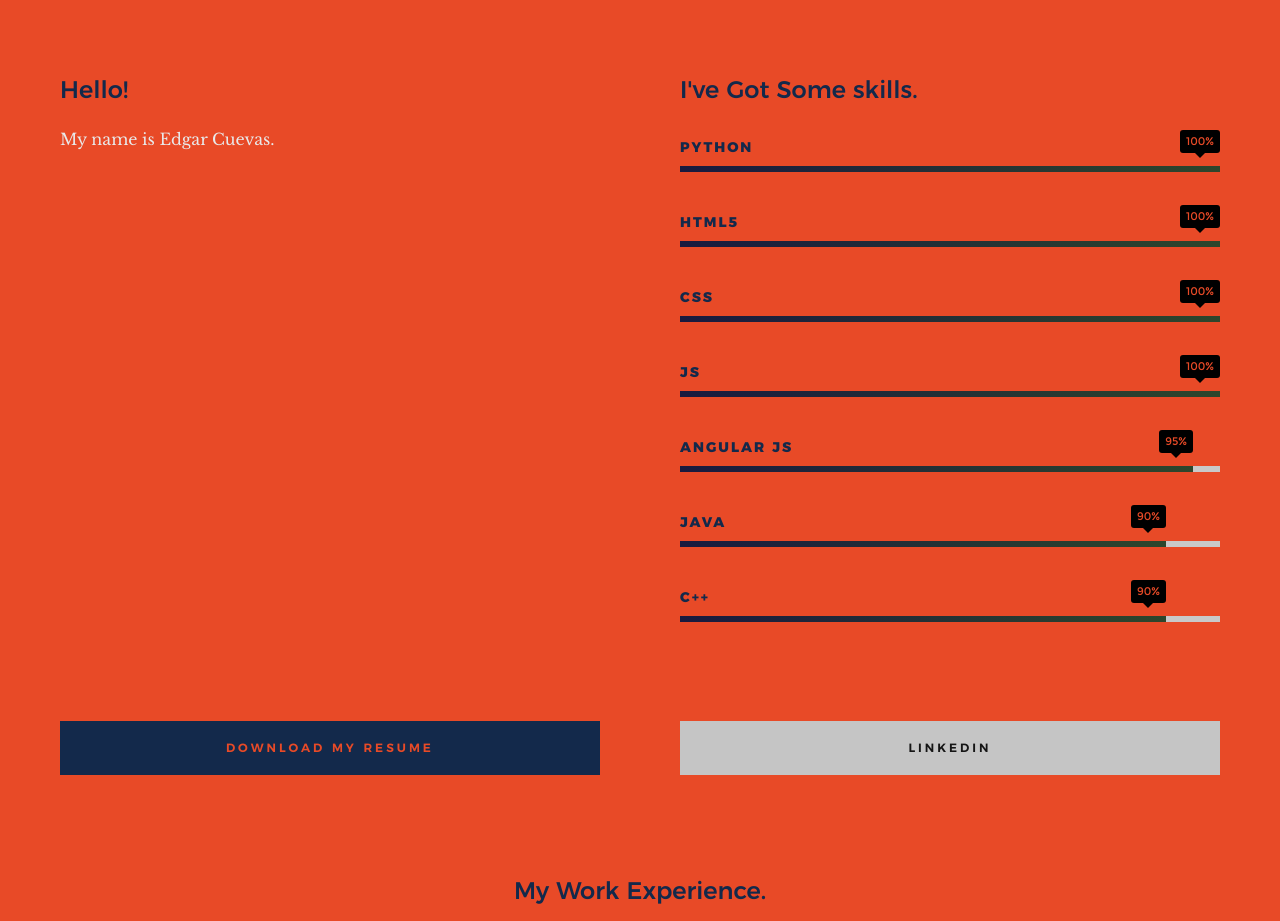
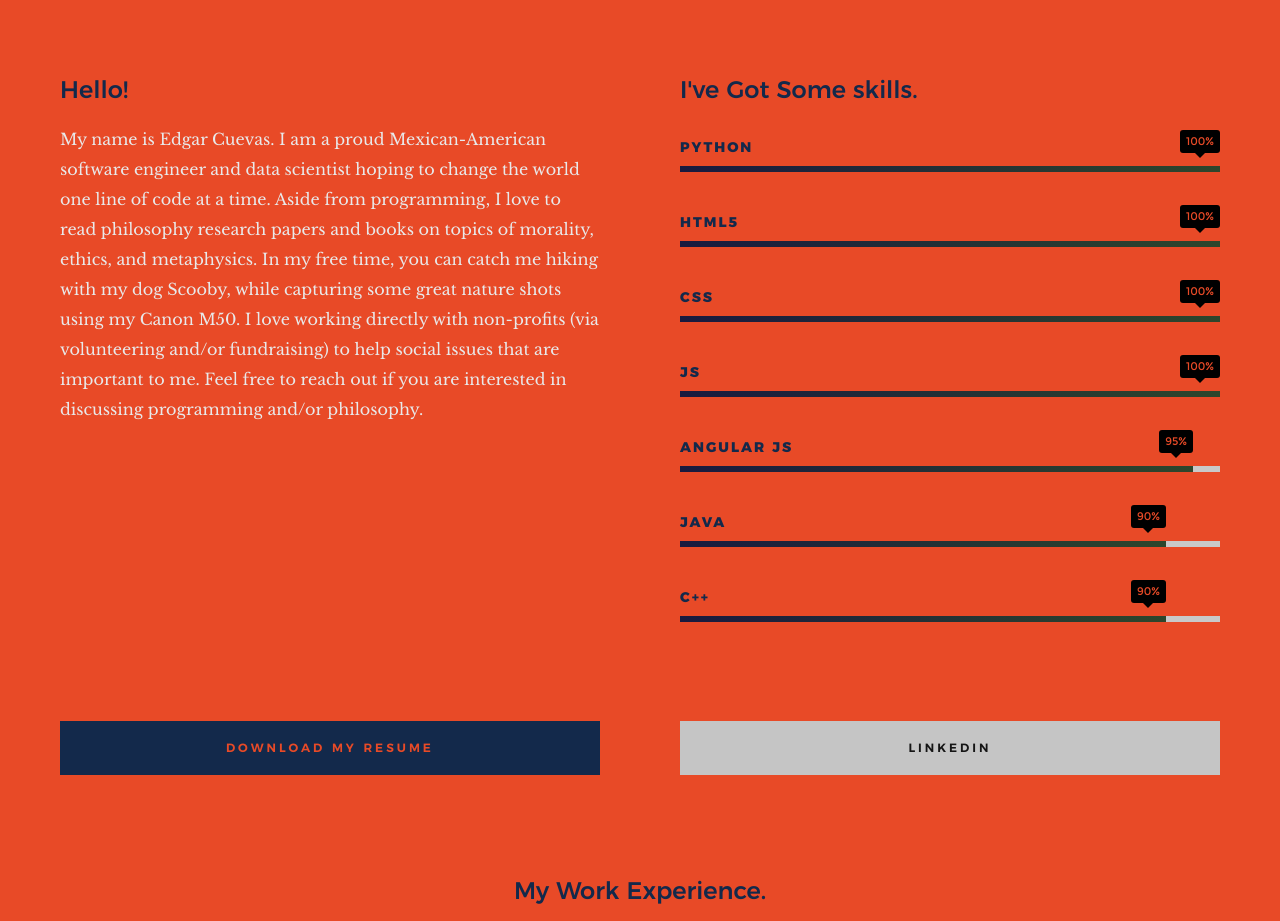
Before and after one commit to edgarcuevas/edgarcuevas.github.io, a plain HTML site: page index.html in a window 1280 px wide. Shown: the part 1160-2081 px from the top of the page. Drawn offline with Linux system fonts and the light colour scheme.

Commit message:
Update bio

```diff
--- a/index.html
+++ b/index.html
@@ -55,7 +55,7 @@
   <div class="row about-content">
     <div class="col-six tab-full left">
       <h3>Hello!</h3>
-      <p>My name is Edgar Cuevas. </p>
+      <p>My name is Edgar Cuevas. I am a proud Mexican-American software engineer and data scientist hoping to change the world one line of code at a time. Aside from programming, I love to read philosophy research papers and books on topics of morality, ethics, and metaphysics. In my free time, you can catch me hiking with my dog Scooby, while capturing some great nature shots using my Canon M50. I love working directly with non-profits (via volunteering and/or fundraising) to help social issues that are important to me. Feel free to reach out if you are interested in discussing programming and/or philosophy. </p>
     </div>
     <div class="col-six tab-full right">
       <h3>I've Got Some skills.</h3>
```
